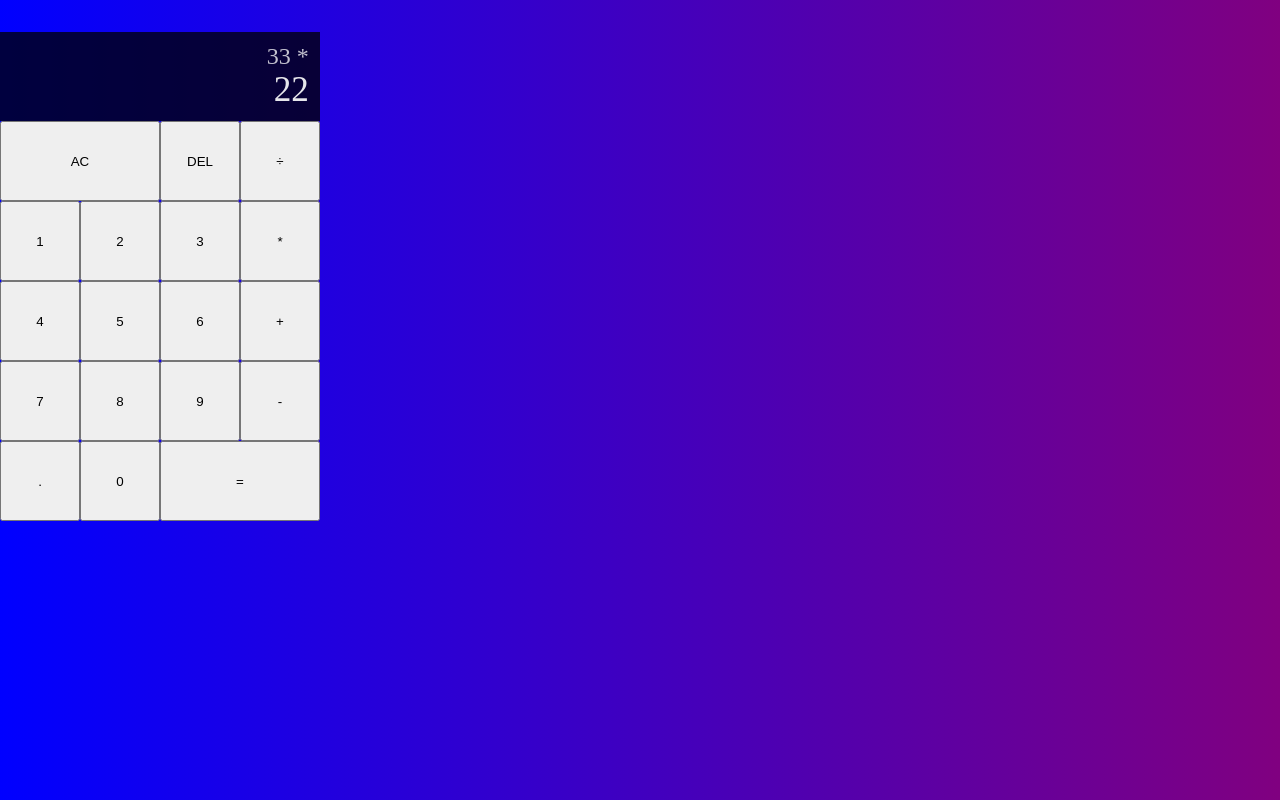
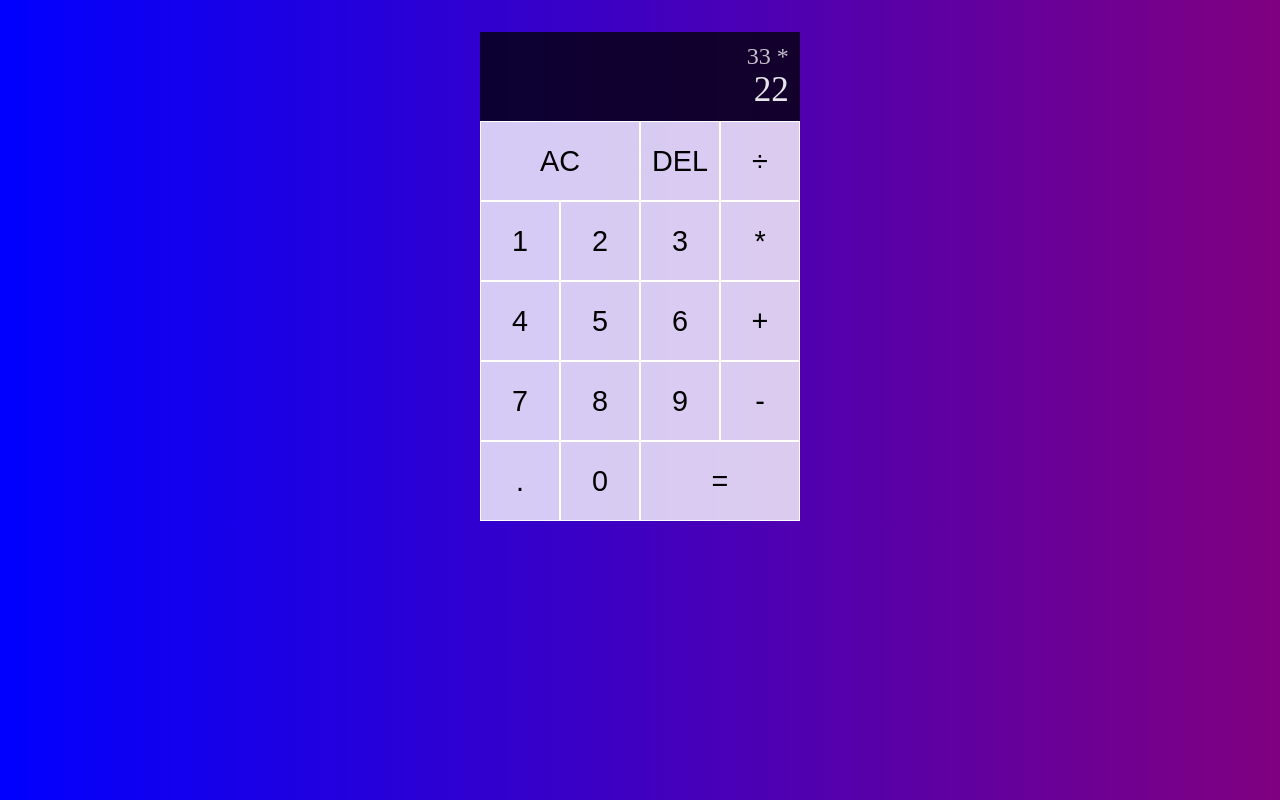
Before and after one commit to igorRicci/calculator, a React (Create React App) app: page / in a window 1280 px wide. Built offline with nearby package versions, Linux system fonts and the light colour scheme.

Commit message:
add style to calculator

```diff
--- a/src/styles.css
+++ b/src/styles.css
@@ -10,6 +10,7 @@
 .calculator-grid {
   display: grid;
   margin-top: 2rem;
+  justify-content: center;
   grid-template-columns: repeat(4, 5rem);
   grid-template-rows: minmax(5rem, auto) repeat(5, 5rem);
 }
@@ -36,6 +37,19 @@
   word-break: break-all;
 }
 
+.calculator-grid > button {
+  cursor: pointer;
+  font-size: 1.8rem;
+  border: 1px solid white;
+  outline: none;
+  background-color: rgba(255, 255, 255, 0.795);
+}
+
+.calculator-grid > button:hover,
+.calculator-grid > button:focus {
+  background-color: rgba(255, 255, 255, 0.9);
+}
+
 .output .previous-operand {
   color: rgba(255, 255, 255, 0.753);
   font-size: 1.5rem;
```
